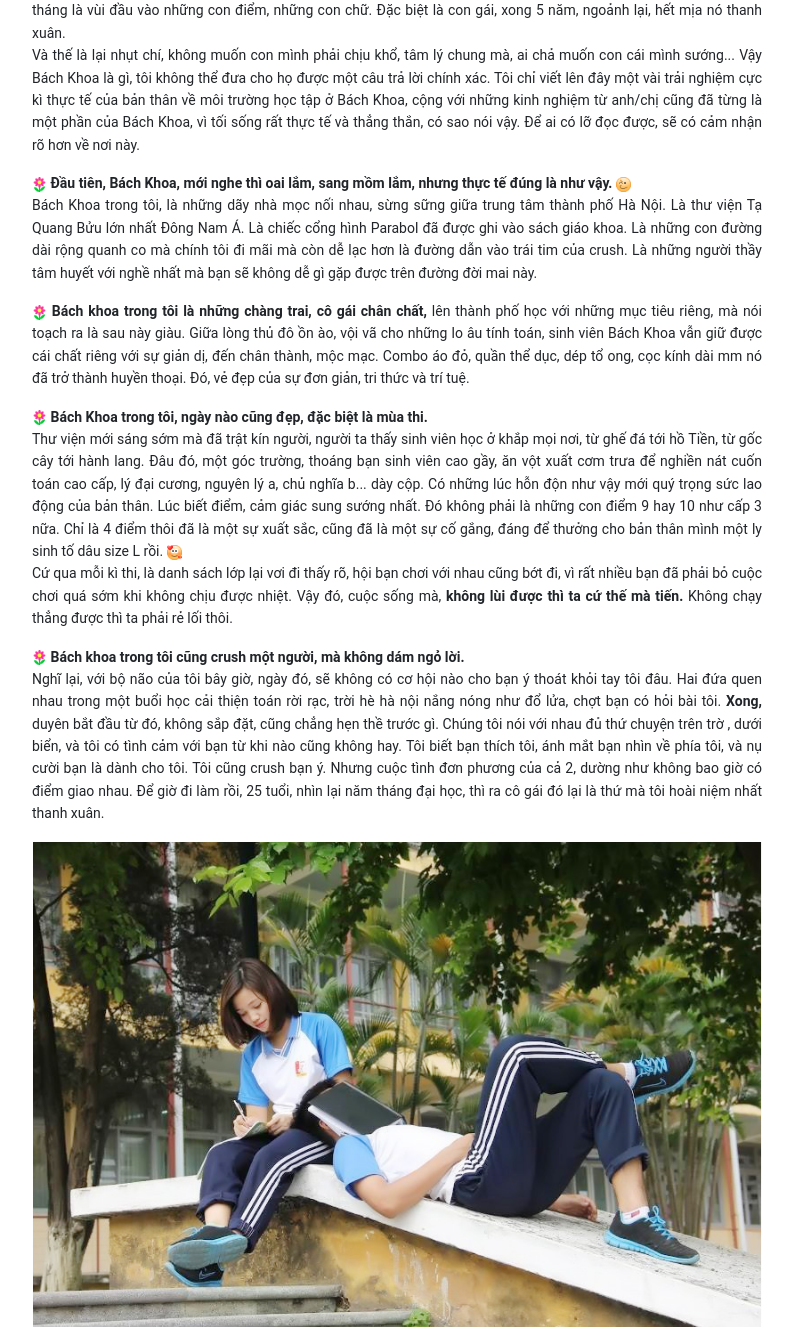
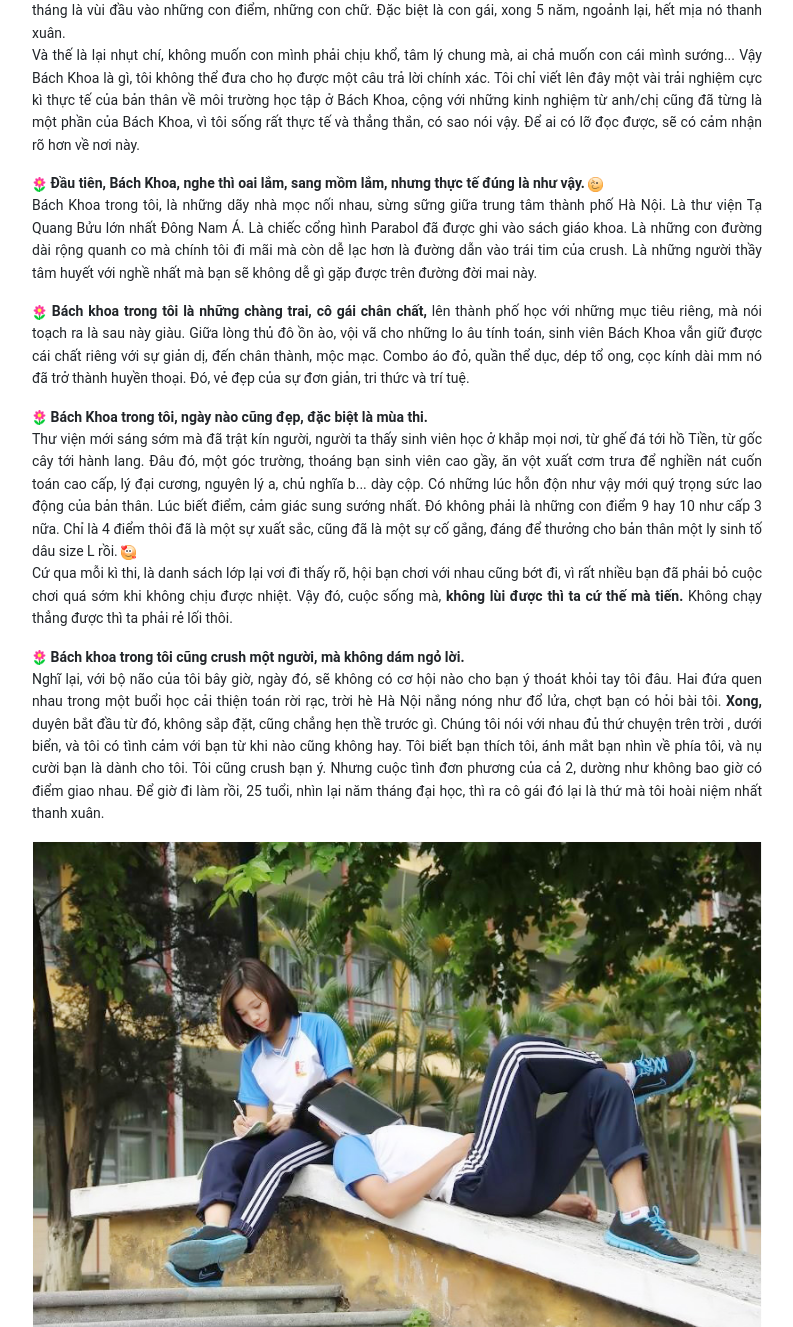
Before and after one commit to NguyenSonArsenal/my_blog, a PHP site: page /post5.php in a window 1280 px wide. Shown: the part 349-1676 px from the top of the page, without its empty margins (53-846 px from the left). Run offline with PHP 8.4, Linux system fonts and the light colour scheme; some libraries are stand-ins or nearby versions.

Commit message:
update text post5

```diff
--- a/post5.php
+++ b/post5.php
@@ -23,12 +23,12 @@
                         Và thế là lại nhụt chí, không muốn con mình phải chịu khổ, tâm lý chung mà, ai chả muốn con cái mình sướng...
                         Vậy Bách Khoa là gì, tôi không thể đưa cho họ được một câu trả lời chính xác.
                         Tôi chỉ viết lên đây một vài trải nghiệm cực kì thực tế của bản thân về môi trường học tập ở Bách Khoa, cộng với những kinh nghiệm từ anh/chị cũng đã từng là một phần của Bách Khoa,
-                        vì tối sống rất thực tế và thẳng thắn, có sao nói vậy. Để ai có lỡ đọc được, sẽ có cảm nhận rõ hơn về nơi này.
+                        vì tôi sống rất thực tế và thẳng thắn, có sao nói vậy. Để ai có lỡ đọc được, sẽ có cảm nhận rõ hơn về nơi này.
                     </p>
 
                     <p>
                         <img class="img-reaction" src="<?php assets('assets/images/reactions/emo_flower.gif') ?>" alt="emo_flower.gif">
-                        <strong>Đầu tiên, Bách Khoa, mới nghe thì oai lắm, sang mồm lắm, nhưng thực tế đúng là như vậy.</strong>
+                        <strong>Đầu tiên, Bách Khoa, nghe thì oai lắm, sang mồm lắm, nhưng thực tế đúng là như vậy.</strong>
                         <img class="img-reaction" src="<?php assets('assets/images/reactions/emo_wink.gif') ?>" alt="emo_wink.gif">
                         <br>
                         Bách Khoa trong tôi, là những dãy nhà mọc nối nhau, sừng sững giữa trung tâm thành phố Hà Nội.
@@ -51,7 +51,7 @@
                         Thư viện mới sáng sớm mà đã trật kín người, người ta thấy sinh viên học ở khắp mọi nơi, từ ghế đá tới hồ Tiền, từ gốc cây tới hành lang.
                         Đâu đó, một góc trường, thoáng bạn sinh viên cao gầy, ăn vột xuất cơm trưa để nghiền nát cuốn toán cao cấp, lý đại cương, nguyên lý a, chủ nghĩa b... dày cộp.
                         Có những lúc hỗn độn như vậy mới quý trọng sức lao động của bản thân. Lúc biết điểm, cảm giác sung sướng nhất. Đó không phải là những con điểm 9 hay 10 như cấp 3 nữa.
-                        Chỉ là 4 điểm thôi đã là một sự xuất sắc, cũng đã là một sự cố gắng, đáng để thưởng cho bản thân mình một ly sinh tố dâu size L rồi.
+                        Chỉ là 4 điểm thôi đã là một sự xuất sắc, cũng đã là một sự cố gắng, đáng để thưởng cho bản thân một ly sinh tố dâu size L rồi.
                         <img class="img-reaction" src="<?php assets('assets/images/reactions/emo_love.gif') ?>" alt="emo_love.gif">
                         <br>
                         Cứ qua mỗi kì thi, là danh sách lớp lại vơi đi thấy rõ, hội bạn chơi với nhau cũng bớt đi,
@@ -63,8 +63,8 @@
                         <img class="img-reaction" src="<?php assets('assets/images/reactions/emo_flower.gif') ?>" alt="emo_flower.gif">
                         <strong>Bách khoa trong tôi cũng crush một người, mà không dám ngỏ lời. </strong><br>
                         Nghĩ lại, với bộ não của tôi bây giờ, ngày đó, sẽ không có cơ hội nào cho bạn ý thoát khỏi tay tôi đâu.
-                        Hai đứa quen nhau trong một buổi học cải thiện toán rời rạc, trời hè hà nội nắng nóng như đổ lửa, chợt bạn có hỏi bài tôi. <strong>Xong,</strong> duyên bắt đầu từ đó, không sắp đặt, cũng chẳng hẹn thề trước gì.
-                        Chúng tôi nói với nhau đủ thứ chuyện trên trờ , dưới biển, và tôi có tình cảm với bạn từ khi nào cũng không hay.
+                        Hai đứa quen nhau trong một buổi học cải thiện toán rời rạc, trời hè Hà Nội nắng nóng như đổ lửa, chợt bạn có hỏi bài tôi. <strong>Xong,</strong> duyên bắt đầu từ đó, không sắp đặt, cũng chẳng hẹn thề trước gì.
+                        Chúng tôi nói với nhau đủ thứ chuyện trên trời , dưới biển, và tôi có tình cảm với bạn từ khi nào cũng không hay.
                         Tôi biết bạn thích tôi, ánh mắt bạn nhìn về phía tôi, và nụ cười bạn là dành cho tôi. Tôi cũng crush bạn ý. Nhưng cuộc tình đơn phương của cả 2, dường như không bao giờ có điểm giao nhau.
                         Để giờ đi làm rồi, 25 tuổi, nhìn lại năm tháng đại học, thì ra cô gái đó lại là thứ mà tôi hoài niệm nhất thanh xuân.
                     </p>
@@ -73,7 +73,7 @@
 
                     <p>
                         <img class="img-reaction" src="<?php assets('assets/images/reactions/emo_flower.gif') ?>" alt="emo_flower.gif">
-                        <strong>Vậy nên, </strong>Nếu có một cơ hội, đừng ngần ngại lựa chọn môi trường Bách Khoa. <br>
+                        <strong>Vậy nên, </strong>nếu có một cơ hội, đừng ngần ngại lựa chọn môi trường Bách Khoa. <br>
                         Nơi đó, có thể không cho bạn nhiều thứ sa hoa, bóng lộng, hay những lời đường mật, ong bướm mà ai cũng thích nghe, <strong>nghe cái đó chỉ hại nhau thôi.</strong>.
                         Nhưng tôi chắc chắn, nơi đó, bạn sẽ học được rất nhiều điều, cái quan trọng nhất là bạn bắt buộc, không còn cách nào khác là tự đi trên đôi chân của mình, <strong>không dựa dẫm vào bất kỳ bố con thằng nào.</strong>
                         Nơi đó cũng sẽ chứng kiến rất nhiều sự trưởng thành trong con người bạn, cho bạn những hành trang, mai này <strong>đủ sức chống trọi với những đợt sóng gió đánh vỗ mặt của cuộc đời.</strong>
```
